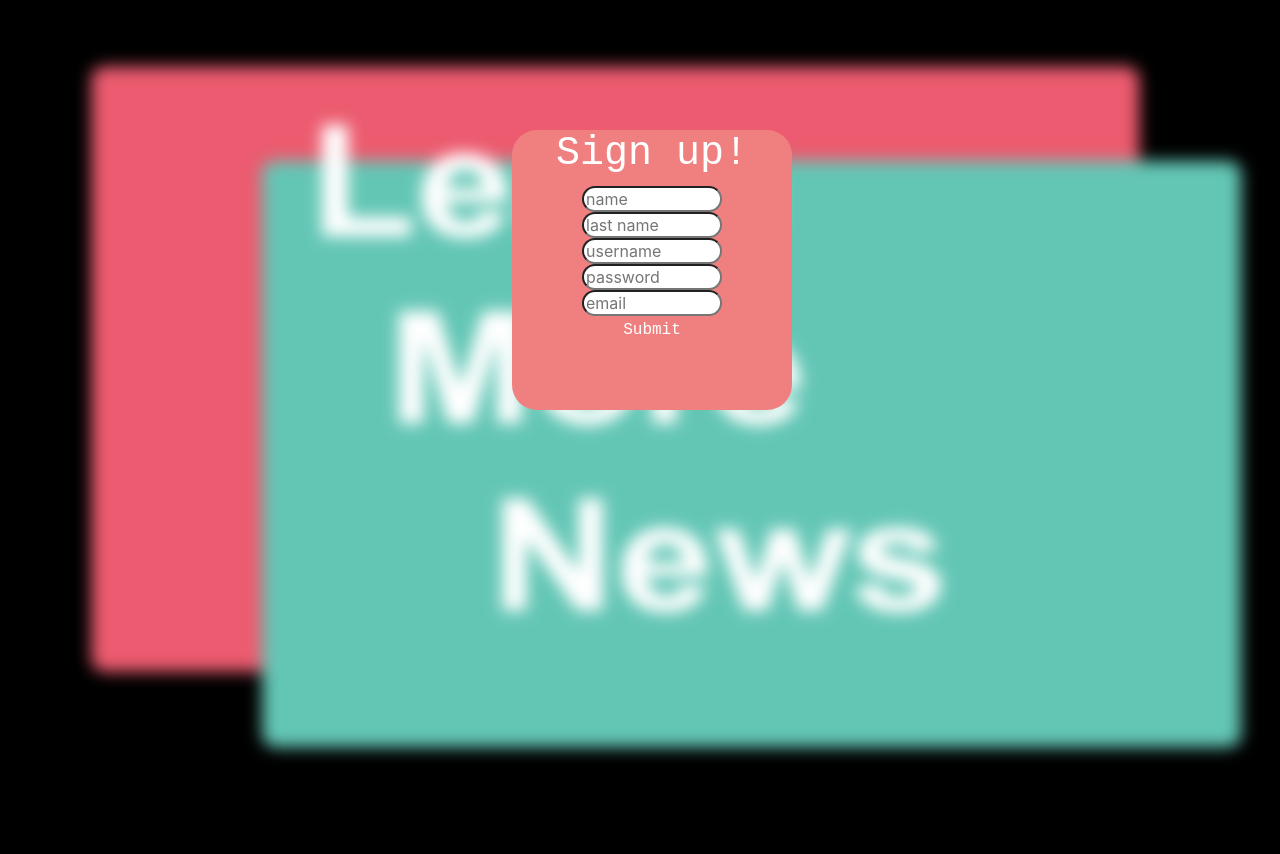
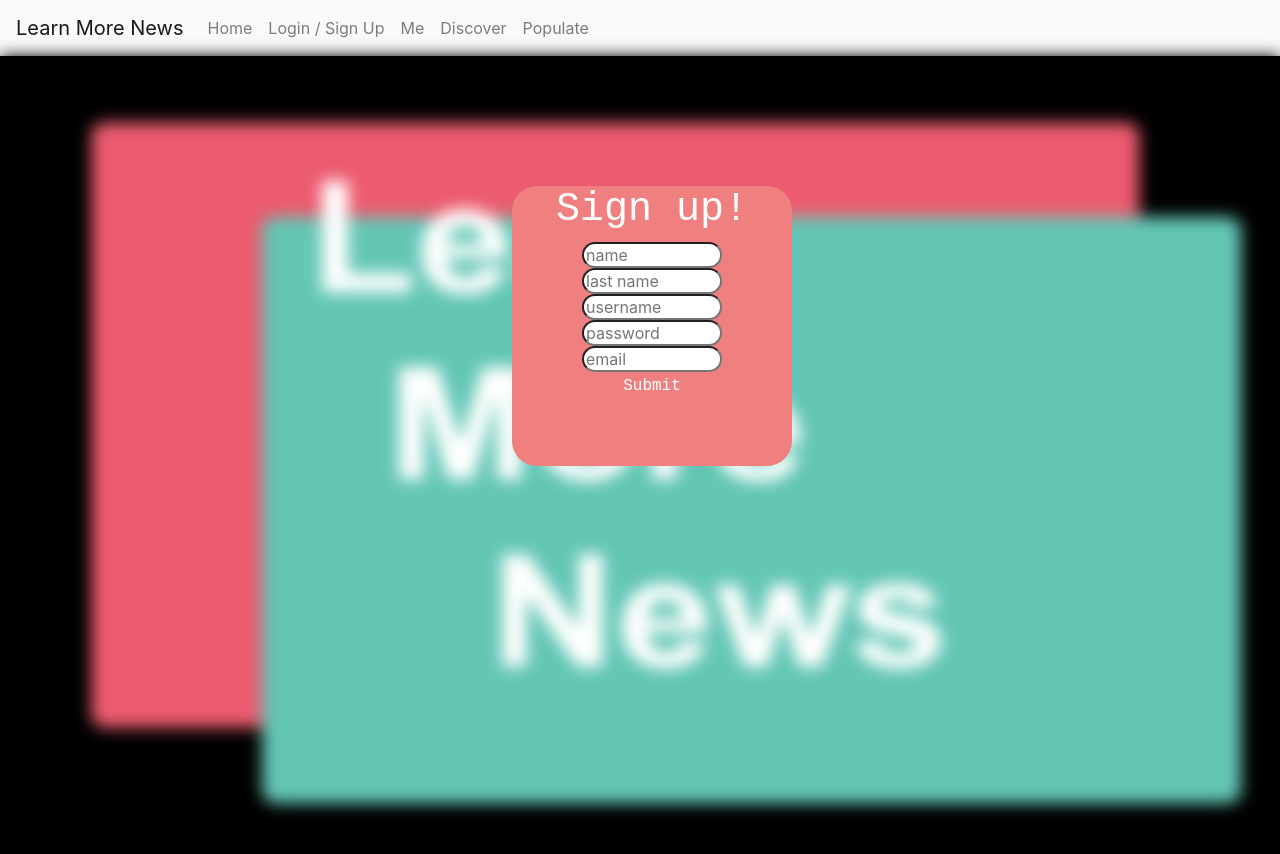
Before and after one commit to viaduct12/project-3, a React (Create React App) app in the folder lmn/: page /Login in a window 1280 px wide. Before the commit the page ends 800 px from the top, so only its background shows below. Built offline with nearby package versions, Linux system fonts and the light colour scheme.

Commit message:
added a basic nav bar working on the populate page to communicate with the external server

```diff
--- a/lmn/src/App.js
+++ b/lmn/src/App.js
@@ -4,6 +4,10 @@ import React from 'react';
 import { BrowserRouter as Router, Route } from "react-router-dom";
 
 //------IMPORTING ROUTER-------
+
+//------IMPORTING COMPONENTS START-------
+import Navbar from "./components/Navbar";
+//------IMPORTING COMPONENTS END-------
 
 //-------IMPORTING PAGES-------
 import Login from "./pages/Login";
@@ -20,9 +24,9 @@ import Populate from "./pages/Populate";
 function App() {
   return (
 
-    <div>
-      <Router basename={ process.env.PUBLIC_URL }>
-
+    <Router basename={ process.env.PUBLIC_URL }>
+      <div>
+        <Navbar/>
         <Route exact path='/' component={Title} />
         <Route exact path="/login" component={Login} />
         <Route exact path="/signup" component={SignUp} />
@@ -31,8 +35,8 @@ function App() {
         <Route exact path="/populate" component={Populate} />
         {/* <Route exact path={process.env.PUBLIC_URL + "/forum"} component={Forum} /> */}
 
-      </Router>
-    </div>
+      </div>
+    </Router>
 
   );
 }
--- /dev/null
+++ b/lmn/src/components/Navbar/index.js
@@ -0,0 +1,62 @@
+import React from "react";
+import { Link } from "react-router-dom";
+import "./style.css";
+
+// Depending on the current path, this component sets the "active" class on the appropriate navigation link item
+function Navbar() {
+  return (
+    <nav className="navbar navbar-expand-lg navbar-light bg-light">
+      <Link className="navbar-brand" to="/">
+        Learn More News
+      </Link>
+      <div>
+        <ul className="navbar-nav">
+          <li className="nav-item">
+            <Link
+              to="/"
+              className={
+                window.location.pathname === "/" ? "nav-link active" : "nav-link"}
+            >
+              Home
+            </Link>
+          </li>
+          <li className="nav-item">
+            <Link
+              to="/login"
+              className={
+                window.location.pathname === "/login" ? "nav-link active" : "nav-link"}
+            >
+              Login / Sign Up
+            </Link>
+          </li>
+          <li className="nav-item">
+            <Link
+              to="/me"
+              className={window.location.pathname === "/me" ? "nav-link active" : "nav-link"}
+            >
+              Me
+            </Link>
+          </li>
+          <li className="nav-item">
+            <Link
+              to="/discover"
+              className={window.location.pathname === "/discover" ? "nav-link active" : "nav-link"}
+            >
+              Discover
+            </Link>
+          </li>
+          <li className="nav-item">
+            <Link
+              to="/populate"
+              className={window.location.pathname === "/populate" ? "nav-link active" : "nav-link"}
+            >
+              Populate
+            </Link>
+          </li>
+        </ul>
+      </div>
+    </nav>
+  );
+}
+
+export default Navbar;
--- /dev/null
+++ b/lmn/src/components/Navbar/style.css
@@ -0,0 +1,3 @@
+nav.navbar.navbar-default {
+  margin-bottom: 0;
+}
--- a/lmn/src/pages/Populate/index.js
+++ b/lmn/src/pages/Populate/index.js
@@ -1,11 +1,20 @@
-import React from "react";
+import React, { Component } from "react";
+import API from "../../utils/API";
 
-function Populate () {
-    return (
-        <div>
-            <h1>Populated news</h1>
-        </div>
-    );
+class Populate extends Component {
+    state = {
+        title: "",
+        link: "",
+        summary: "",
+    };
+
+    componentDidMount() {
+        this.loadArticles();
+    }
+
+    loadArticles = () => {
+        // API.scrapeArticles().then(res => "scrape completed").catc
+    }
 }
 
 export default Populate;
--- a/lmn/src/utils/API.js
+++ b/lmn/src/utils/API.js
@@ -1,7 +1,11 @@
 import axios from "axios";
 
 export default {
+  scrapeArticles: function() {
+    return axios.get("https://lmn-news-api.herokuapp.com/scrape/politics")
+  },
   getArticles: function() {
-    return axios.get("https://lmn-news-api.herokuapp.com/")
+    return axios.get("https.lmn-news-api.herokuapp.com/api/politics")
   }
+
 }
```
Also changed, not shown: lmn/src/components/blank.js (deleted).
